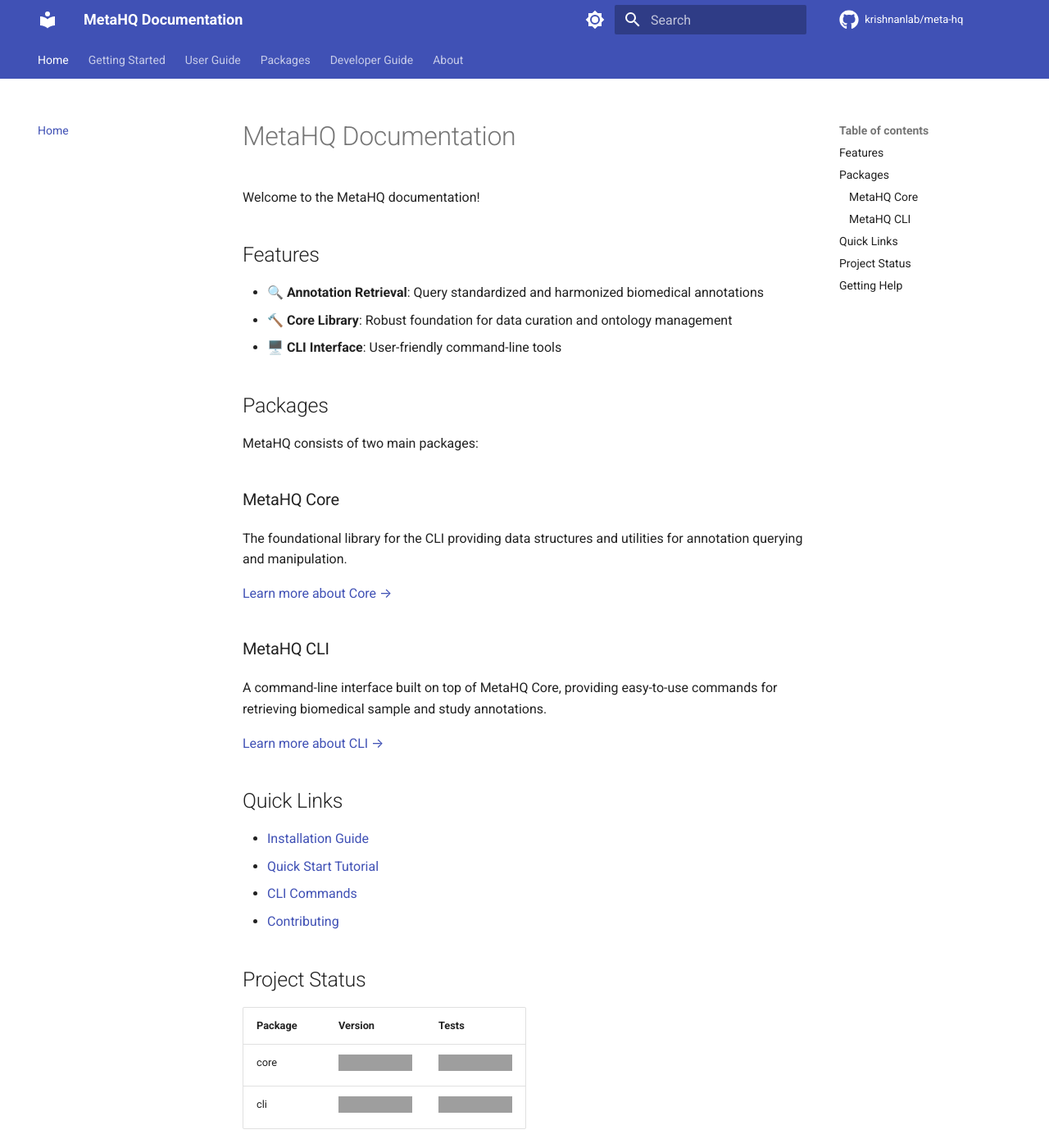
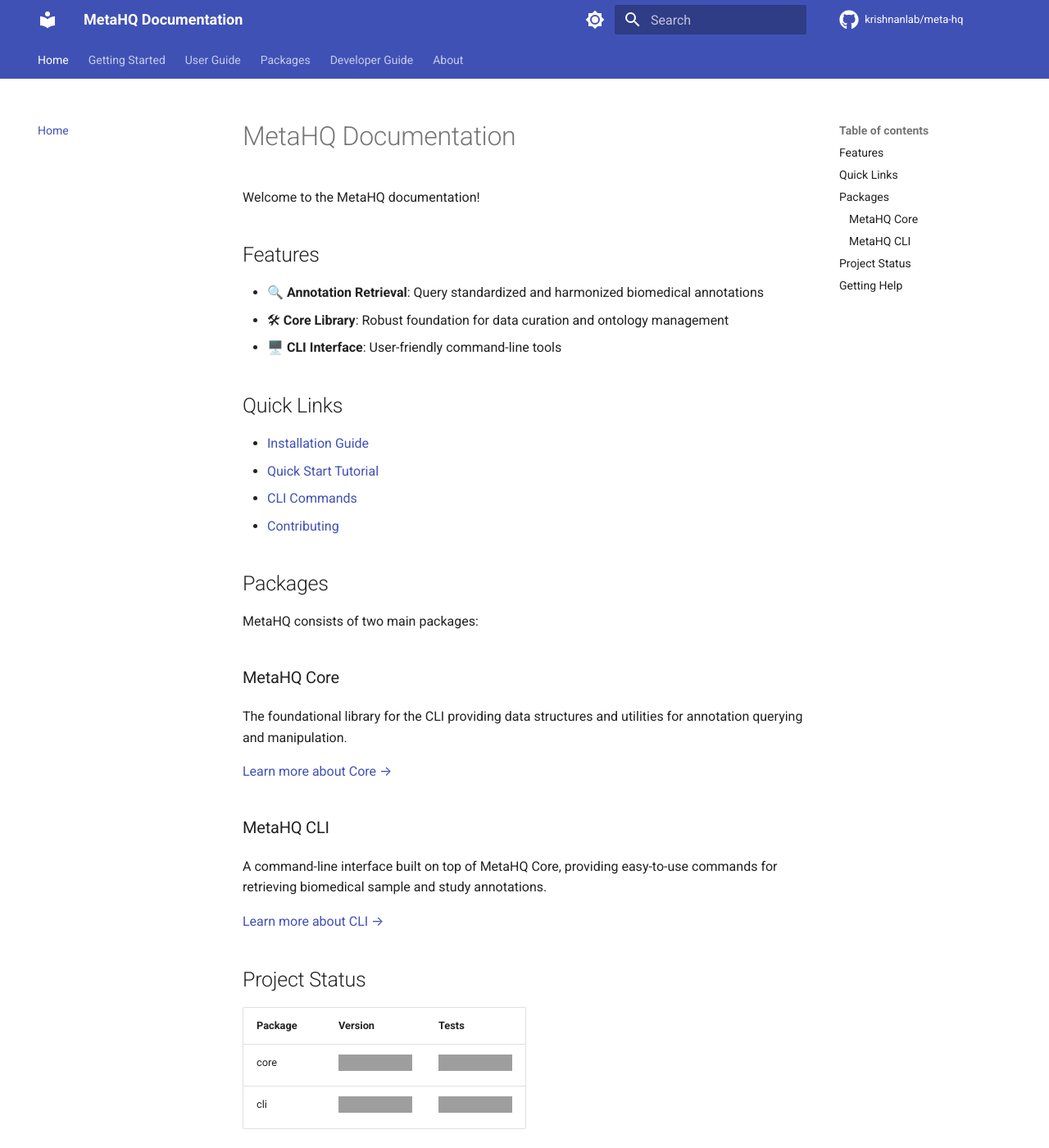
Before and after one commit to krishnanlab/meta-hq, an MkDocs documentation site: the page built from docs/index.md, in a window 1280 px wide and 1400 px high. Shown: the whole window at 82% size. Built offline with MkDocs 1.6.1 and Material for MkDocs 9.7.7, drawn with Linux system fonts in a browser that asks for light colours; comment, search, counter and statistics services are not loaded; part of the change alters nothing that is shown; some of the changed text lies outside the part shown; grey boxes are pictures that could not be loaded.

```diff
--- a/docs/index.md
+++ b/docs/index.md
@@ -5,8 +5,15 @@ Welcome to the MetaHQ documentation!
 ## Features
 
 - 🔍 **Annotation Retrieval**: Query standardized and harmonized biomedical annotations
-- &#128296 **Core Library**: Robust foundation for data curation and ontology management
+- &#128736 **Core Library**: Robust foundation for data curation and ontology management
 - 🖥️ **CLI Interface**: User-friendly command-line tools
+
+## Quick Links
+
+- [Installation Guide](getting-started/installation.md)
+- [Quick Start Tutorial](getting-started/quickstart.md)
+- [CLI Commands](packages/cli/commands/overview.md)
+- [Contributing](developer/contributing.md)
 
 ## Packages
 
@@ -24,13 +31,6 @@ A command-line interface built on top of MetaHQ Core, providing easy-to-use comm
 
 [Learn more about CLI →](packages/cli/overview.md)
 
-## Quick Links
-
-- [Installation Guide](getting-started/installation.md)
-- [Quick Start Tutorial](getting-started/quickstart.md)
-- [CLI Commands](packages/cli/commands.md)
-- [Contributing](developer/contributing.md)
-
 ## Project Status
 
 | Package | Version                                                            | Tests                                                                                  |
@@ -44,4 +44,3 @@ If you encounter any issues or have questions:
 
 - Check the [User Guide](user-guide/cli-usage.md)
 - Open an issue on [GitHub](https://github.com/krishnan/meta-hq/issues)
-- Read the [API documentation](packages/core/api.md)
```
